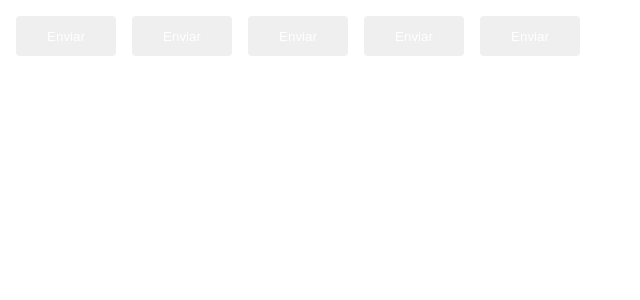
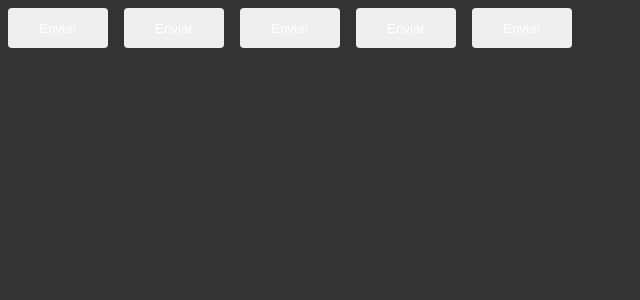
Before and after one commit to RenanFachin/RS_IG_Timer, a React (Vite) app: page / in a window 1280 px wide. Shown: the top 300 px of the page, without its empty margins (0-640 px from the left). Built offline with nearby package versions, Linux system fonts and the light colour scheme.

Commit message:
Estilos globais

```diff
--- a/src/App.tsx
+++ b/src/App.tsx
@@ -1,6 +1,7 @@
 import { ThemeProvider } from 'styled-components'
 import { defaultTheme } from './styles/themes/default'
 import { Button } from "./components/Button"
+import { GlobalStyle } from './styles/global'
 
 export function App() {
   return (
@@ -10,6 +11,8 @@
       <Button variant="success" />
       <Button variant="danger" />
       <Button />
+
+      <GlobalStyle />
     </ThemeProvider >
   )
 }
--- /dev/null
+++ b/src/styles/global.ts
@@ -0,0 +1,14 @@
+import { createGlobalStyle } from 'styled-components'
+
+export const GlobalStyle = createGlobalStyle`
+  * {
+    margin: 0;
+    padding: 0;
+    box-sizing: border-box;
+  }
+
+  body {
+    background: #333;
+    color: #fff;
+  }
+`
```
